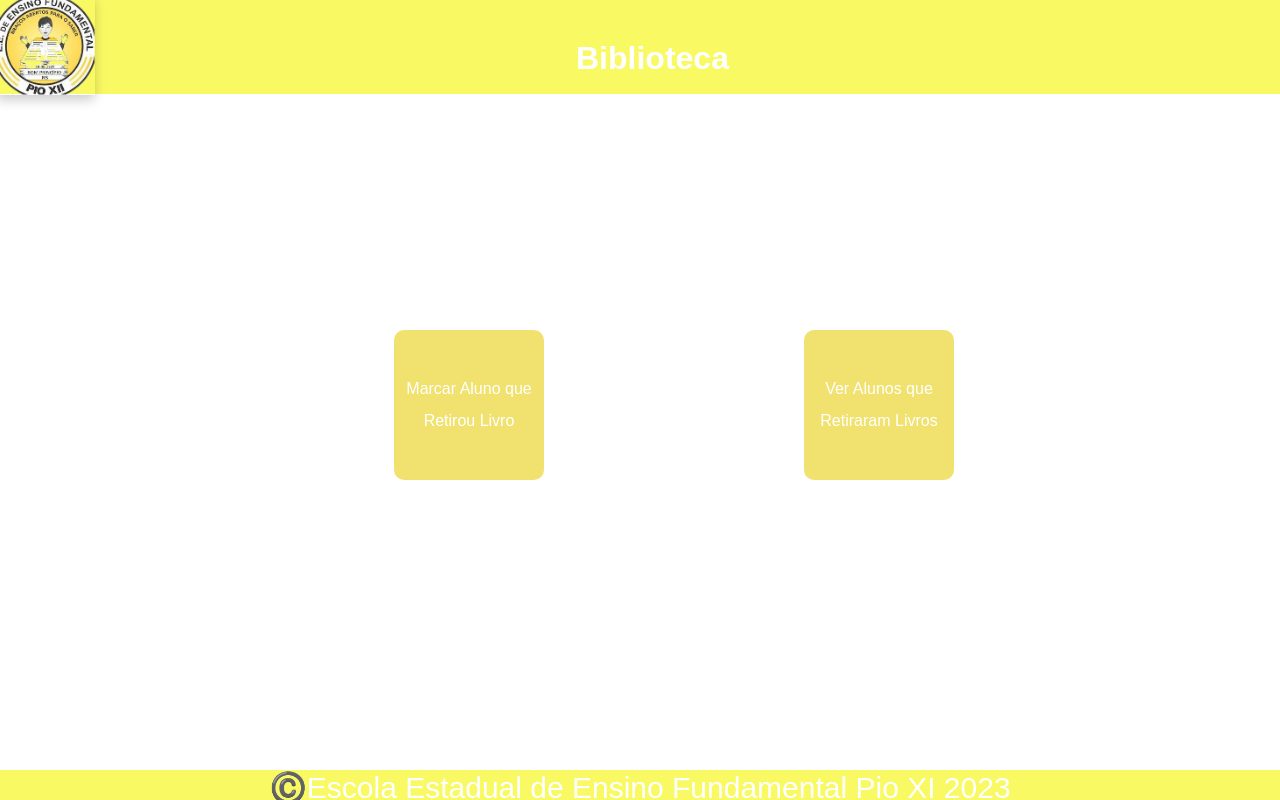
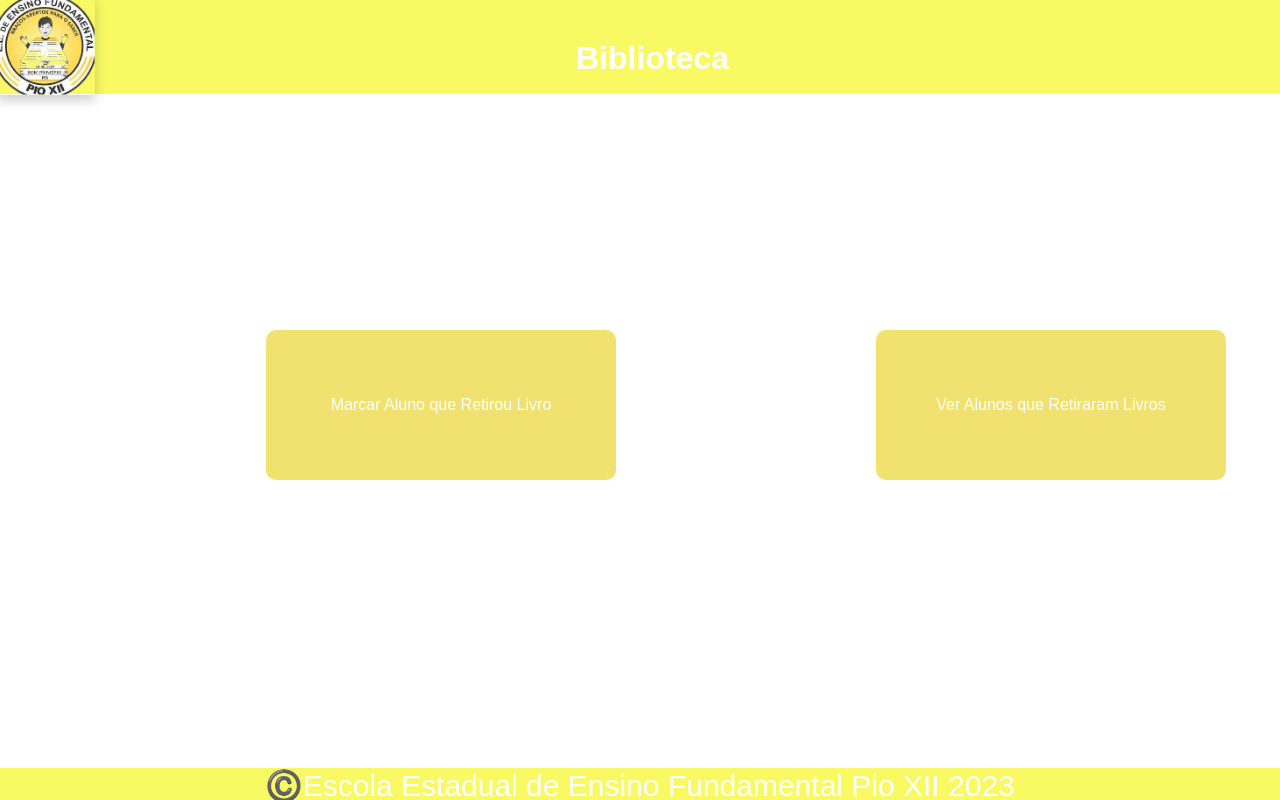
Before and after one commit to GustavoPC-png/Biblioteca-ESTAGIO, a PHP site: page / in a window 1280 px wide. Run offline with PHP 8.4, Linux system fonts and the light colour scheme.

Commit message:
Algumas coisas

```diff
--- a/index/formretirada.php
+++ b/index/formretirada.php
@@ -52,7 +52,7 @@
             <button class="btn-one">Enviar</button>
         </div>
         <footer>
-            <p>©️Escola Estadual de Ensino Fundamental Pio XI 2023</p>
+            <p>©️Escola Estadual de Ensino Fundamental Pio XII 2023</p>
         </footer>
     </form>
 </body>
--- a/index/index.html
+++ b/index/index.html
@@ -20,7 +20,7 @@
             <a href="alunos.php">Ver Alunos que Retiraram Livros</a>
         </div>
         <footer>
-            <p>©️Escola Estadual de Ensino Fundamental Pio XI 2023</p>
+            <p>©️Escola Estadual de Ensino Fundamental Pio XII 2023</p>
         </footer>
     </form>
 </body>
--- a/index/style.css
+++ b/index/style.css
@@ -27,7 +27,7 @@ h1{
     justify-content: center;
     align-items: center;
     top: 40%;
-    left: 30%;
+    left: 20%;
     gap:15rem;
 }
 img{
@@ -38,14 +38,12 @@ img:hover {
     transform: scale(1.1);
     box-shadow: 0 5px 10px rgba(0, 0, 0, 0.2);
 }
-
-
 .mid a{
     position: relative;
     display: flex;
     justify-content: center;
     align-items: center;
-    width: 150px;
+    width: 350px;
     height: 150px;
     background-color: #ebd532b2;
     border: none;
@@ -61,7 +59,8 @@ img:hover {
 }
 
 .mid a:hover {
-    background-color: #ebd532;
+    background: rgb(195,191,34);
+    background: linear-gradient(0deg, rgba(195,191,34,0.9047268565629377) 0%, rgba(253,187,45,1) 100%);
     transform: scale(1.1);
     box-shadow: 0 5px 10px rgba(0, 0, 0, 0.2);
     font-size: 20px;
@@ -78,7 +77,7 @@ footer{
     background: rgba(247, 247, 33, 0.699);
     bottom: 0;
     width: 100%;
-    height: 30px;
+    height: 32px;
 }
 p{
     display: flex;
```
Also changed, not shown: index/alunos.php (+11 -3 lines).
